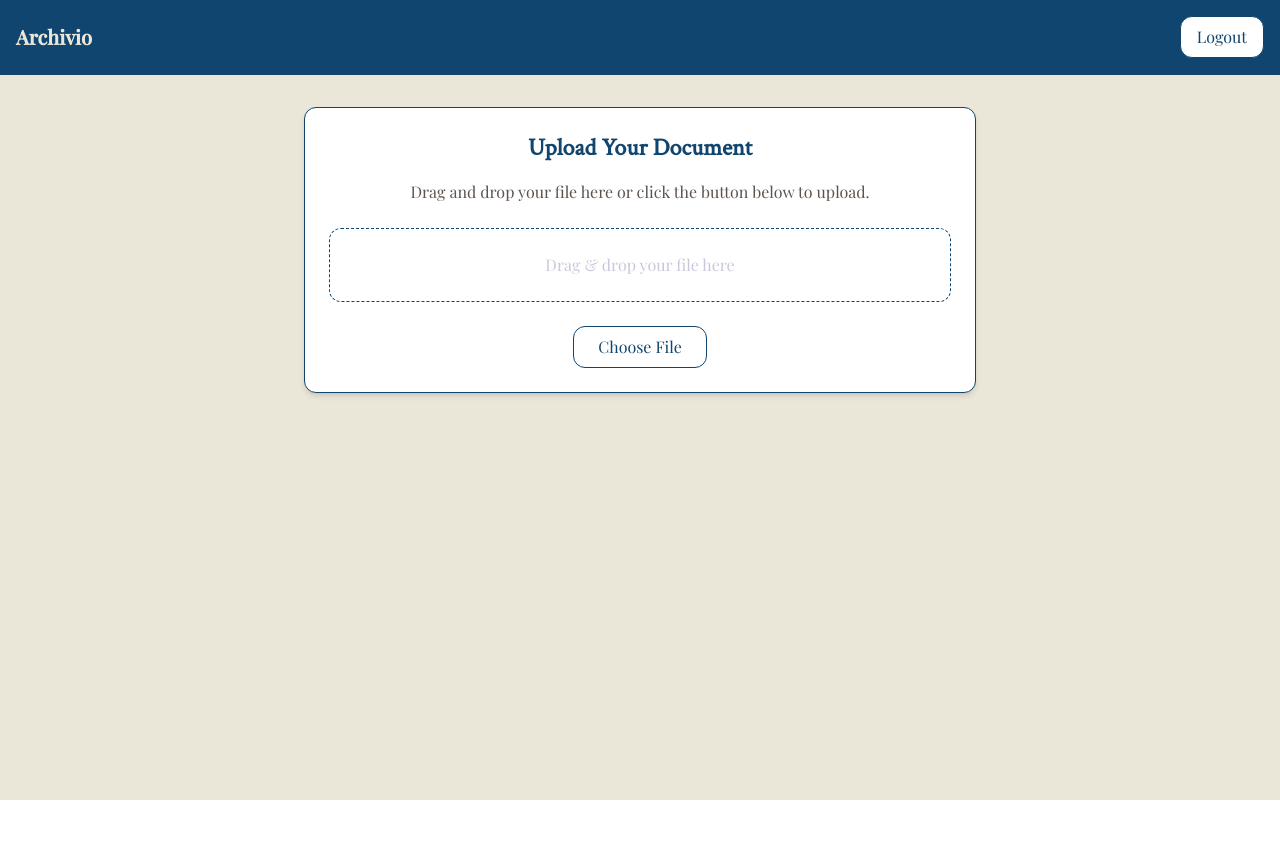
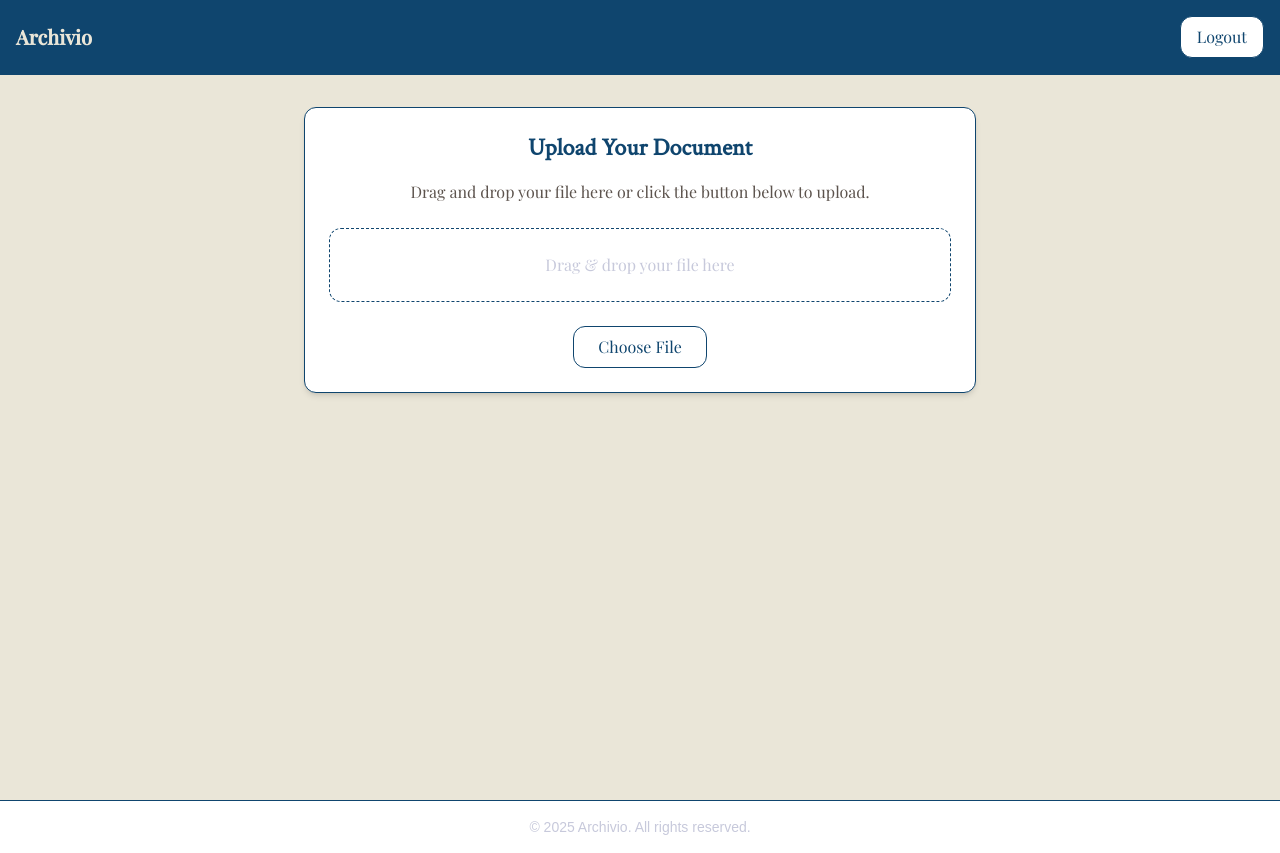
Before and after one commit to prashanth4943/dms-vue, a Vue app: page /uploads in a window 1280 px wide. Before the commit the page ends 800 px from the top, so only its background shows below. Built offline with nearby package versions, Linux system fonts and the light colour scheme.

Commit message:
added footer

```diff
--- a/src/components/FileListComponent.vue
+++ b/src/components/FileListComponent.vue
@@ -195,6 +195,7 @@
     <p>No files uploaded yet.</p>
   </div>
     </div>
+    <FooterComponent/>
     <EmailComponent
       v-if="isEmailModalVisible"
       :visible="isEmailModalVisible"
@@ -210,12 +211,14 @@
   import Swal from 'sweetalert2';
   import EmailComponent from './EmailComponent.vue';
   import HeaderComponent from './HeaderComponent.vue';
+import FooterComponent from './FooterComponent.vue';
 
   export default defineComponent({
     name: 'FileListComponent',
     components: {
     EmailComponent,
-    HeaderComponent
+    HeaderComponent,
+    FooterComponent,
   },
 
     setup() {
--- a/src/components/Uploads.vue
+++ b/src/components/Uploads.vue
@@ -69,6 +69,7 @@
       </div>
     </div>
   </div>
+  <FooterComponent/>
 </template>
 
   <script>
@@ -78,12 +79,14 @@ import FileListComponent from './FileListComponent.vue';
 import Swal from 'sweetalert2';
 // import HeaderComponent from "./HeaderComponent.vue";
 import HeaderComponent from "./HeaderComponent.vue";
+import FooterComponent from "./FooterComponent.vue";
 
 export default {
   name: 'Uploads',
   components: {
     FileListComponent,
     HeaderComponent,
+    FooterComponent
   },
   data() {
     return {
```
